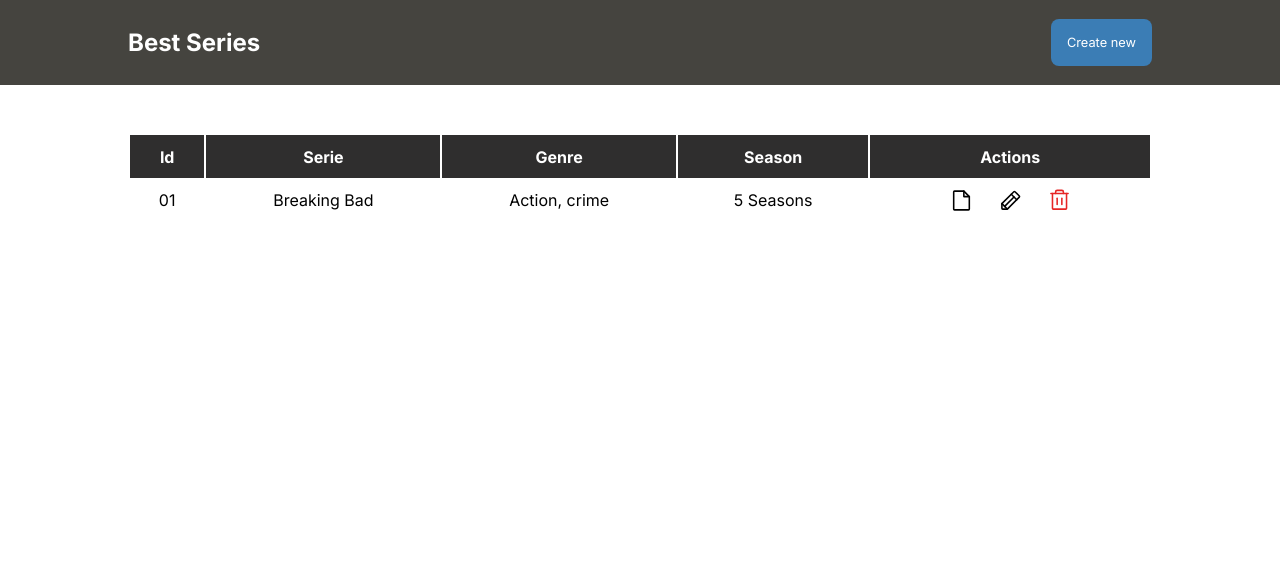
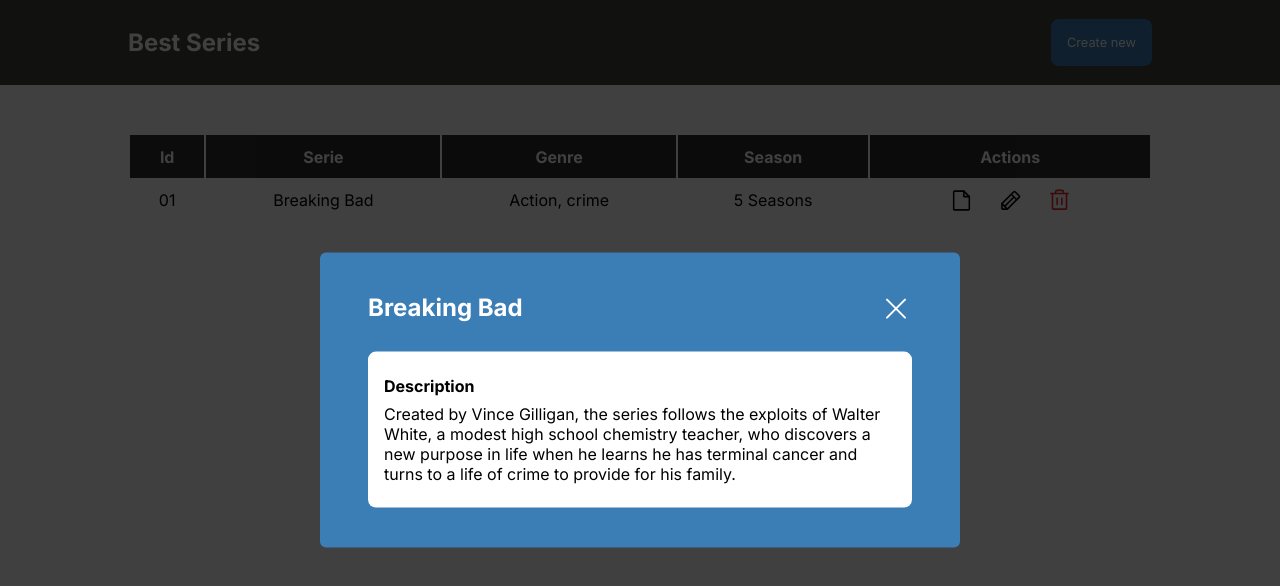
Before and after one commit to CarolMaiaP/best-series-app, a React (Vite) app: page / in a window 1280 px wide. Both pictures are taken after a click on the icon 961 px from the left and 200 px from the top of the page. Shown: the top 586 px of the page. Built offline with nearby package versions, Linux system fonts and the light colour scheme.

Commit message:
feat: Infos modal added

```diff
--- a/src/components/NewSerieForm.tsx
+++ b/src/components/NewSerieForm.tsx
@@ -5,7 +5,7 @@
 export function NewSerieForm({closeModal}:any){
   return(
     <div className="modal-background">
-      <div className="modal-form">
+      <div className="modal">
         <h2>Create new favorite Serie <span onClick={() => closeModal(false)}><X size={32} /></span> </h2>
         <form>
           <label htmlFor="name">Serie Name</label>
--- a/src/components/SeriesTable.tsx
+++ b/src/components/SeriesTable.tsx
@@ -1,7 +1,11 @@
 import { File, Pencil, Trash } from "phosphor-react"
 import "../styles/table.scss"
+import { ViewSerieInfo } from "./ViewSerieInfo"
+import { useState } from 'react';
 
 export function SeriesTable(){
+  const [ openFile, setOpenFile ] = useState(false)
+
   return(
     <main className="series-table">
       <table>
@@ -22,7 +26,7 @@
             <td>5 Seasons</td>
             <td>
               <div className="actions">
-                <File id="file" size={25} />
+                <File onClick={() => setOpenFile(true)} id="file" size={25} />
                 <Pencil id="pencil" size={25} />
                 <Trash id="trash" size={25} />
               </div>
@@ -30,6 +34,8 @@
           </tr>
         </tbody>
       </table>
+
+      {openFile && <ViewSerieInfo openModalInfo={setOpenFile}/>}
     </main>
   )
 }
--- /dev/null
+++ b/src/components/ViewSerieInfo.tsx
@@ -0,0 +1,16 @@
+import { X } from 'phosphor-react'
+import "../styles/viewSerieInfo.scss"
+
+export function ViewSerieInfo({openModalInfo}:any){
+  return(
+    <div className="modal-background">
+      <div className="modal">
+          <h2>Breaking Bad <span onClick={() => openModalInfo(false)} className="close"><X size={32} /></span></h2>
+          <div className="description">
+            <h4>Description</h4>
+            <p>Created by Vince Gilligan, the series follows the exploits of Walter White, a modest high school chemistry teacher, who discovers a new purpose in life when he learns he has terminal cancer and turns to a life of crime to provide for his family.</p>
+          </div>
+      </div>
+    </div>
+  )
+}
--- a/src/styles/global.scss
+++ b/src/styles/global.scss
@@ -8,3 +8,25 @@
 button {
   font-family: "Inter", sans-serif;
 }
+
+.modal-background {
+  position: fixed;
+  width: 100vw;
+  height: 100vh;
+  inset: 0;
+  background: rgba(0, 0, 0, 0.75);
+
+  .modal {
+    text-align: 0;
+    min-width: 32rem;
+    border-radius: 6px;
+    padding: 2.5rem 3rem;
+    background: #3b7db5;
+    position: fixed;
+    top: 50%;
+    left: 50%;
+    -webkit-transform: translate(-50%, -50%);
+    -ms-transform: translate(-50%, -50%);
+    transform: translate(-50%, -50%);
+  }
+}
--- a/src/styles/modalForm.scss
+++ b/src/styles/modalForm.scss
@@ -1,23 +1,4 @@
-.modal-background {
-  position: fixed;
-  width: 100vw;
-  height: 100vh;
-  inset: 0;
-  background: rgba(0, 0, 0, 0.75);
-
-  .modal-form {
-    text-align: 0;
-    min-width: 32rem;
-    border-radius: 6px;
-    padding: 2.5rem 3rem;
-    background: #3b7db5;
-    position: fixed;
-    top: 50%;
-    left: 50%;
-    -webkit-transform: translate(-50%, -50%);
-    -ms-transform: translate(-50%, -50%);
-    transform: translate(-50%, -50%);
-
+.modal {
   h2 {
     display: flex;
     /* align-items: center; */
@@ -46,4 +27,3 @@
     }
   }
 }
-}
--- /dev/null
+++ b/src/styles/viewSerieInfo.scss
@@ -0,0 +1,12 @@
+.modal {
+  .description {
+    background: #fff;
+    padding: 1.5rem 1rem;
+    border-radius: 0.5rem;
+
+    h4 {
+      font-weight: 700;
+      margin-bottom: 0.5rem;
+    }
+  }
+}
```
Lines whose indentation alone changed are shown as unchanged.
